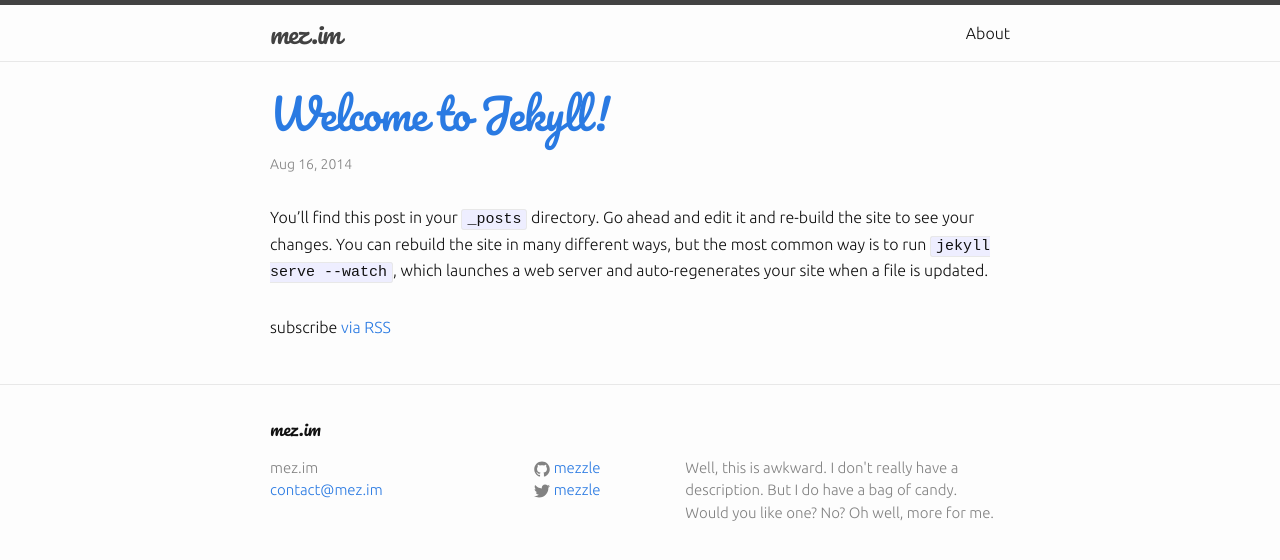
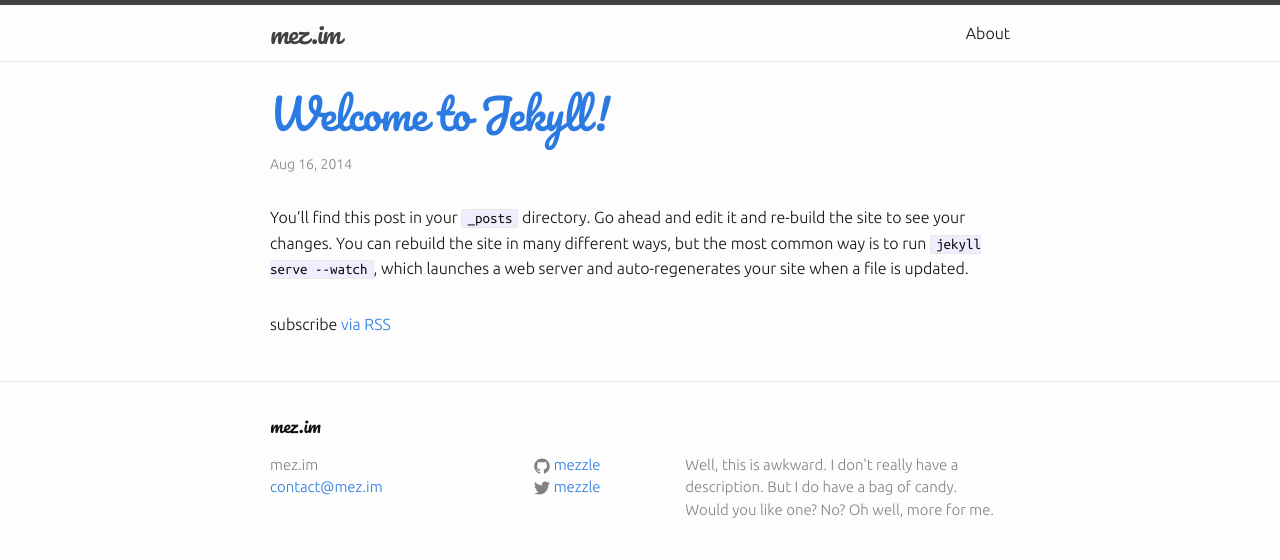
Before and after one commit to Mezzle/mez.im, a Jekyll site: the page built from index.html, in a window 1280 px wide. Shown: the top 560 px of the page. Built offline with Jekyll 4.4.1, drawn with Linux system fonts in a browser that asks for light colours.

Commit message:
Monospace fonts

```diff
--- a/_includes/head.html
+++ b/_includes/head.html
@@ -7,7 +7,7 @@
     <meta name="description" content="{{ site.description }}">
 
     <link rel="stylesheet" href="{{ "/css/main.css" | prepend: site.baseurl }}">
-    <link href='https://fonts.googleapis.com/css?family=Ubuntu:300,400,500,700,300italic,400italic,500italic,700italic|Pacifico' rel='stylesheet' type='text/css'>
+    <link href='https://fonts.googleapis.com/css?family=Ubuntu+Mono:400,700,400italic,700italic|Ubuntu:300,400,500,700,300italic,400italic,500italic,700italic|Pacifico' rel='stylesheet' type='text/css'>
 
     <link rel="canonical" href="{{ page.url | replace:'index.html','' | prepend: site.baseurl | prepend: site.url }}">
 </head>
--- a/_sass/_mez.scss
+++ b/_sass/_mez.scss
@@ -5,3 +5,7 @@
 h1, h2, h3, h4, h5, h6, .site-title {
   font-family: 'Pacifico', cursive;
 }
+
+tt, code, kbd, samp {
+  font-family: 'Ubuntu Mono', monospace;
+}
```
